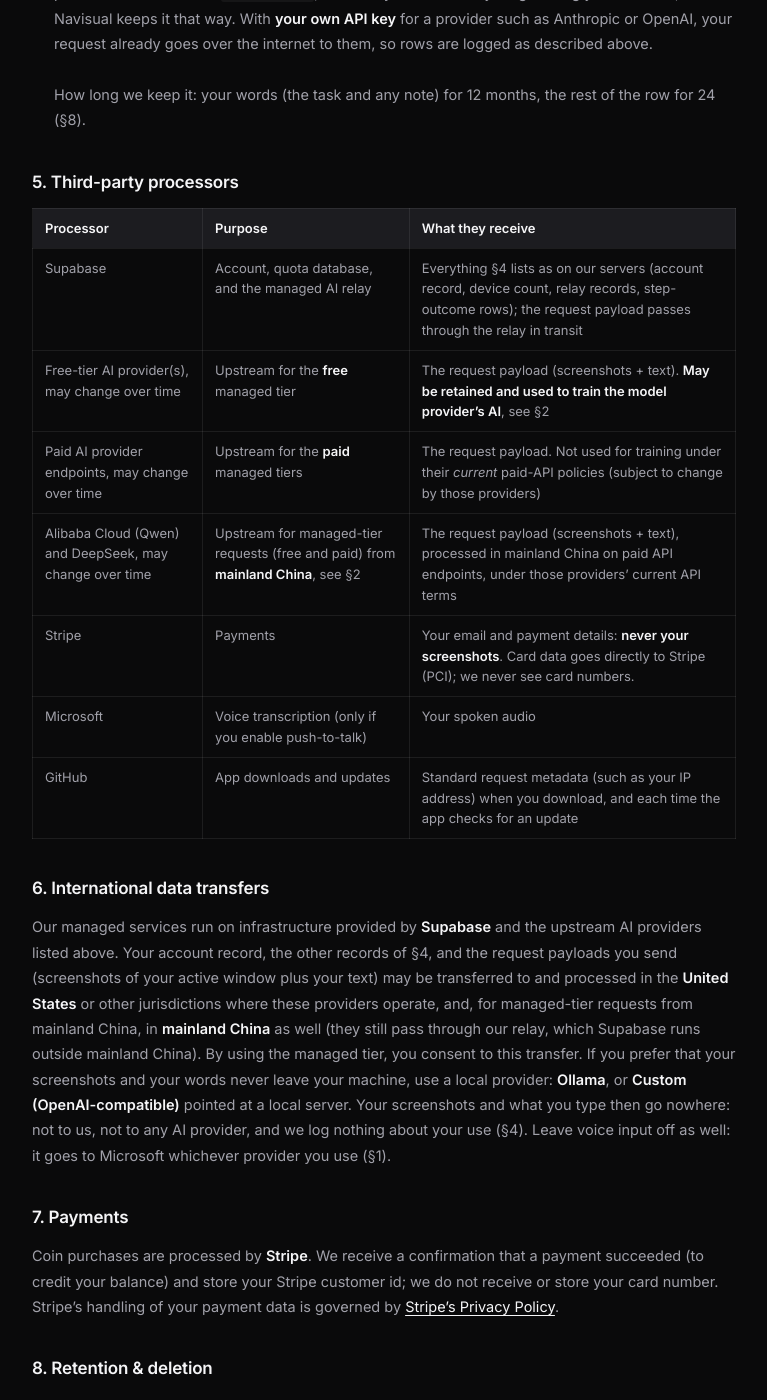
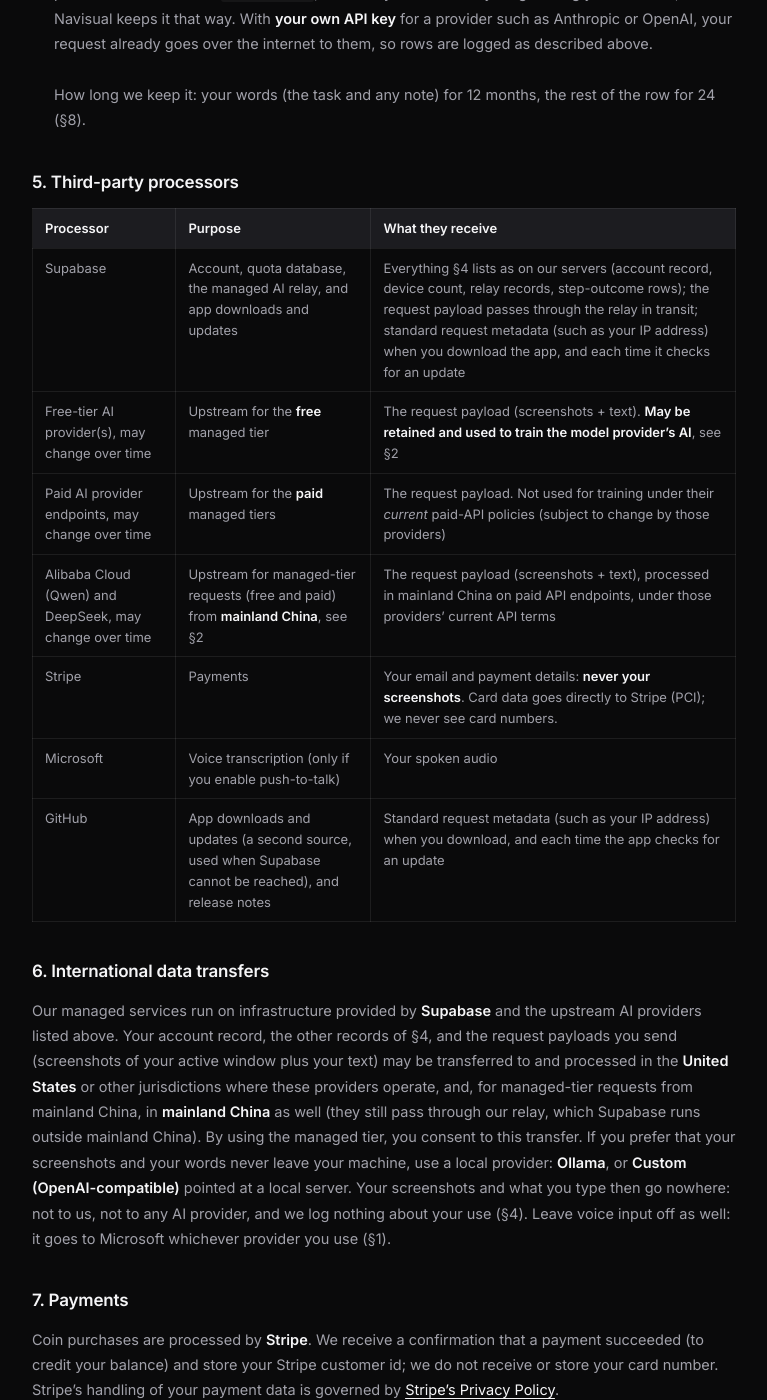
Before and after one commit to NavisualGuide/NavisualGuide.github.io, a Jekyll site: the page privacy.html, which Jekyll copies as it is, in a window 1280 px wide and 1400 px high, scrolled down 5636 px. Shown: the whole window, without its empty margins (256-1023 px from the left). Built offline with Jekyll 4.4.1, drawn with Linux system fonts in a browser that asks for light colours; some of the changed text lies outside the part shown.

Commit message:
Download from Supabase Storage first; privacy names it
The download button and the JSON-LD downloadUrl point at the stable
installer in Supabase Storage (public bucket `releases`), uploaded by CI
since v0.7.44. github.com timed out from an Alibaba Cloud desktop in
Chengdu on 2026-11-22; the Supabase link downloaded there.

Privacy §5: Supabase now also serves downloads and updates and receives
the request metadata of each download and update check; GitHub stays as
the second source and for release notes. Installs on 0.7.43 or earlier
still check GitHub only, so its row keeps the update-check wording.

Co-Authored-By: Claude Opus 5.5 <noreply@anthropic.com>

```diff
--- a/index.html
+++ b/index.html
@@ -47,7 +47,7 @@
           "description": "Navisual is a screen assistant for Windows: it understands what is on your screen, plans a step-by-step route to what you asked for, and shows you where to click and what to type. It never clicks or types for you. Navisual does not operate your computer, you perform every action yourself. The AI guides, you decide.",
           "applicationCategory": "UtilitiesApplication",
           "operatingSystem": "Windows 10, Windows 11",
-          "downloadUrl": "https://github.com/NavisualGuide/navisual/releases/latest/download/Navisual-Setup.exe",
+          "downloadUrl": "https://gwekzberpfuxsoddwwqj.supabase.co/storage/v1/object/public/releases/Navisual-Setup.exe",
           "softwareHelp": "https://navisualguide.com/docs.html",
           "image": "https://navisualguide.com/social-preview.png",
           "author": {
@@ -106,7 +106,7 @@
         Navisual does neither: it understands what you see on the screen, works out what to do,
         and shows you where, one step at a time.
       </p>
-      <a class="cta" href="https://github.com/NavisualGuide/navisual/releases/latest/download/Navisual-Setup.exe">
+      <a class="cta" href="https://gwekzberpfuxsoddwwqj.supabase.co/storage/v1/object/public/releases/Navisual-Setup.exe">
         Download for Windows
         <span class="cta-sub">30 free requests · No sign-up · Signed installer</span>
       </a>
--- a/privacy.html
+++ b/privacy.html
@@ -25,7 +25,7 @@
     <article class="legal">
       <a class="legal-back" href="/">← Back to navisualguide.com</a>
       <h1>Privacy Policy</h1>
-      <p class="legal-updated">Last updated: 21 November 2026</p>
+      <p class="legal-updated">Last updated: 22 November 2026</p>
 
       <!-- ==================================================================
            BEFORE YOU CHANGE ANYTHING SUBSTANTIVE HERE, READ THIS.
@@ -350,13 +350,13 @@
       <h2>5. Third-party processors</h2>
       <table class="legal-table">
         <tr><th>Processor</th><th>Purpose</th><th>What they receive</th></tr>
-        <tr><td>Supabase</td><td>Account, quota database, and the managed AI relay</td><td>Everything §4 lists as on our servers (account record, device count, relay records, step-outcome rows); the request payload passes through the relay in transit</td></tr>
+        <tr><td>Supabase</td><td>Account, quota database, the managed AI relay, and app downloads and updates</td><td>Everything §4 lists as on our servers (account record, device count, relay records, step-outcome rows); the request payload passes through the relay in transit; standard request metadata (such as your IP address) when you download the app, and each time it checks for an update</td></tr>
         <tr><td>Free-tier AI provider(s), may change over time</td><td>Upstream for the <strong>free</strong> managed tier</td><td>The request payload (screenshots + text). <strong>May be retained and used to train the model provider’s AI</strong>, see §2</td></tr>
         <tr><td>Paid AI provider endpoints, may change over time</td><td>Upstream for the <strong>paid</strong> managed tiers</td><td>The request payload. Not used for training under their <em>current</em> paid-API policies (subject to change by those providers)</td></tr>
         <tr><td>Alibaba Cloud (Qwen) and DeepSeek, may change over time</td><td>Upstream for managed-tier requests (free and paid) from <strong>mainland China</strong>, see §2</td><td>The request payload (screenshots + text), processed in mainland China on paid API endpoints, under those providers’ current API terms</td></tr>
         <tr><td>Stripe</td><td>Payments</td><td>Your email and payment details: <strong>never your screenshots</strong>. Card data goes directly to Stripe (PCI); we never see card numbers.</td></tr>
         <tr><td>Microsoft</td><td>Voice transcription (only if you enable push-to-talk)</td><td>Your spoken audio</td></tr>
-        <tr><td>GitHub</td><td>App downloads and updates</td><td>Standard request metadata (such as your IP address) when you download, and each time the app checks for an update</td></tr>
+        <tr><td>GitHub</td><td>App downloads and updates (a second source, used when Supabase cannot be reached), and release notes</td><td>Standard request metadata (such as your IP address) when you download, and each time the app checks for an update</td></tr>
       </table>
 
       <h2>6. International data transfers</h2>
```
